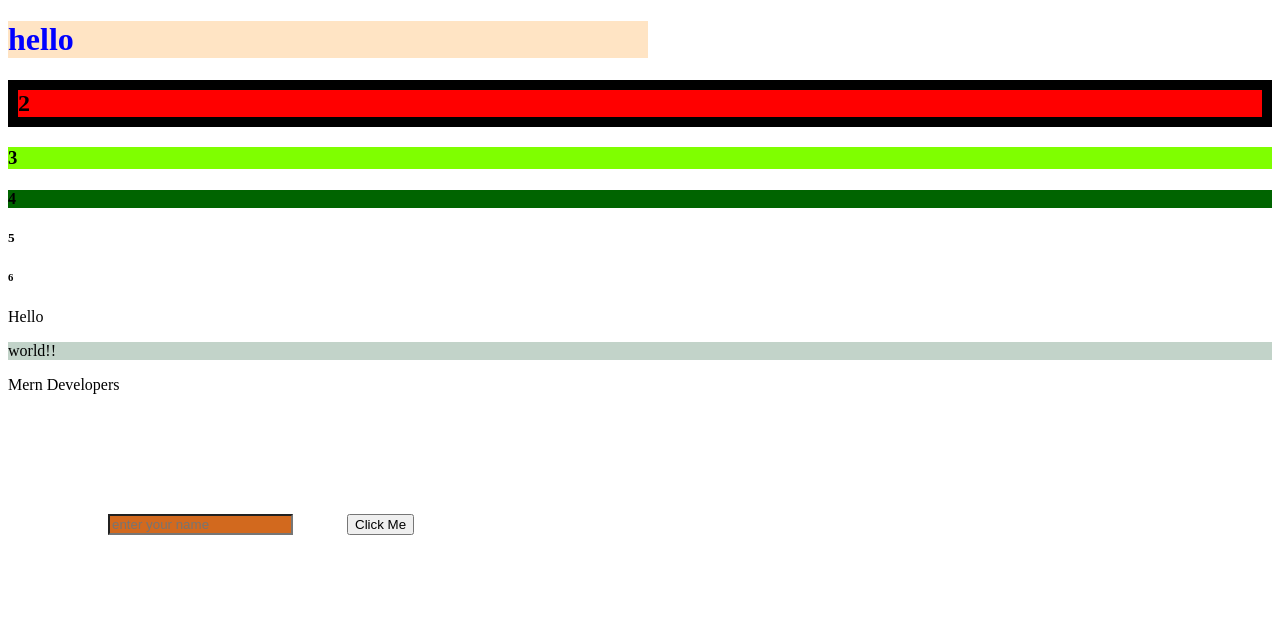
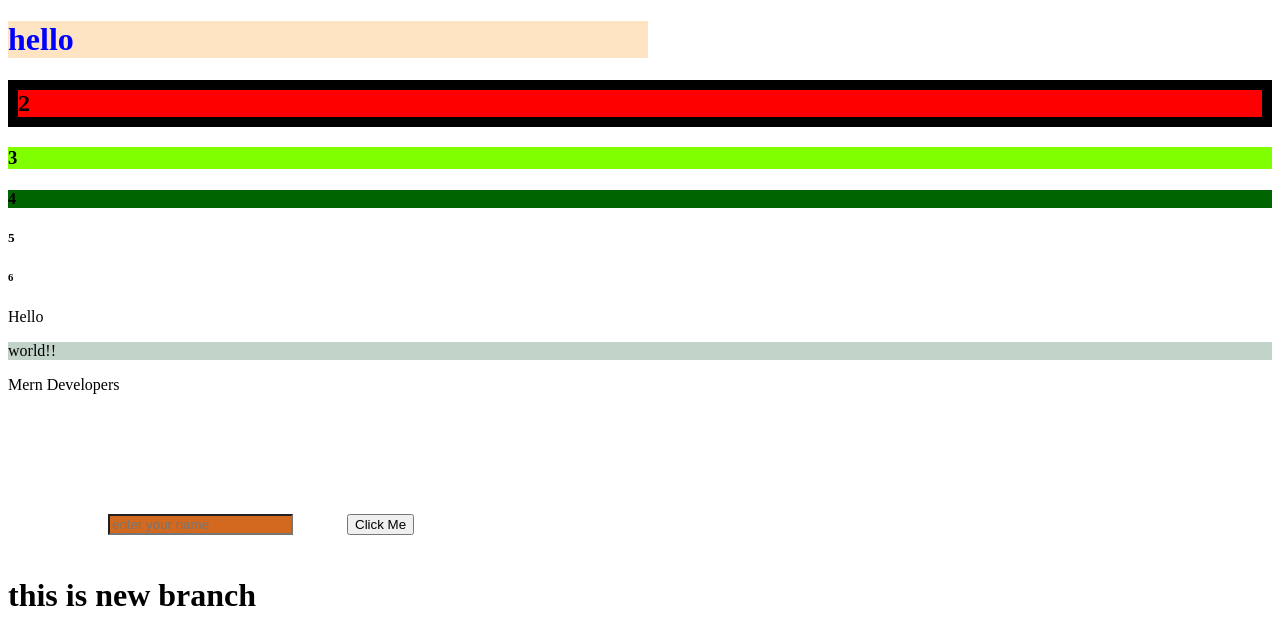
Before and after one commit to Husain1326/Mern-13, a plain HTML site: page index.html in a window 1280 px wide. Drawn offline with Linux system fonts and the light colour scheme.

Commit message:
new-branch

```diff
--- a/index.html
+++ b/index.html
@@ -24,11 +24,12 @@
             margin: 120px 50px 20px 100px;
         }
         /* attribute */
+       /* git config --global user.name "Educative Learner"*/
 
 
     </style>
      <link rel="stylesheet" href="style.css">
-</head>
+    </head>
 
 <body>
     <h1 style="color: blue; background-color: bisque; width:20em;">hello</h1>
@@ -47,6 +48,7 @@
     </div>
     <input placeholder ="enter your name" type="text">
     <button>Click Me</button>
+    <h1>this is new branch</h1>
  <body>
  </body>
 
```
